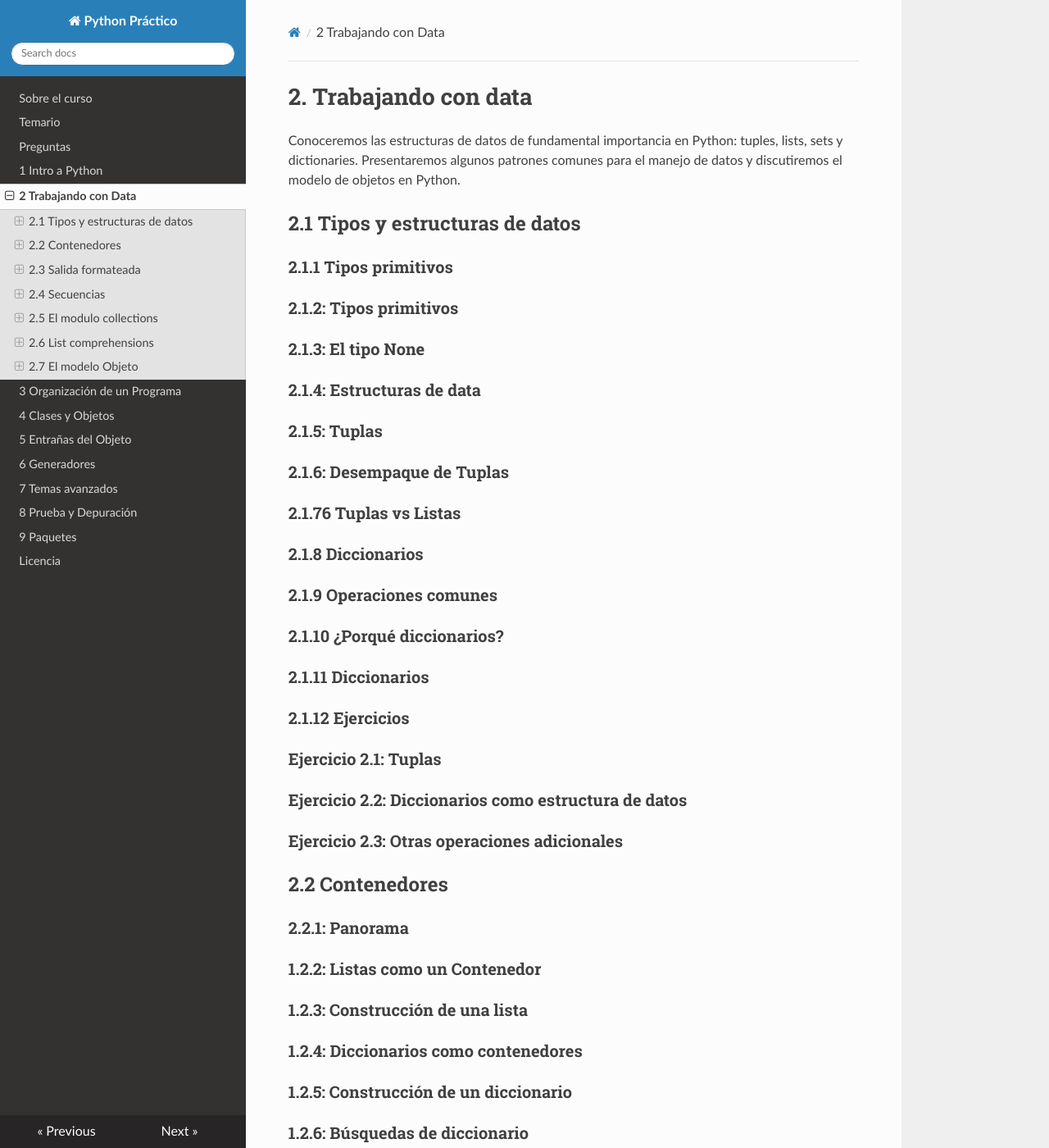
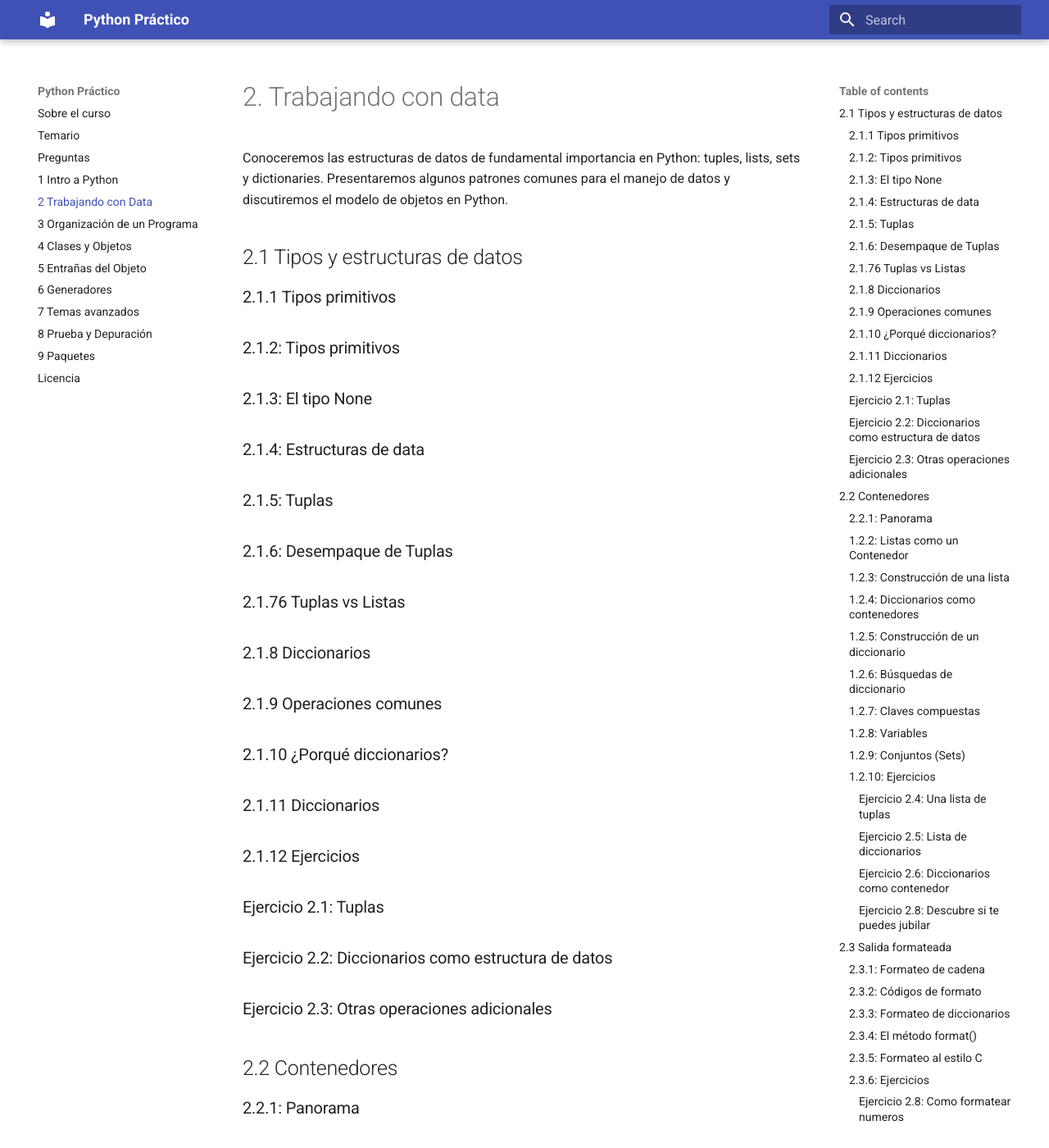
Before and after one commit to pythonpanama/pythonpractico_ssg, an MkDocs documentation site: the page built from docs/2.md, in a window 1280 px wide and 1400 px high. Shown: the whole window at 82% size. Built offline with MkDocs 1.6.1 and Material for MkDocs 9.7.7, drawn with Linux system fonts in a browser that asks for light colours; nearby versions of some CDN libraries; part of the change alters nothing that is shown; some of the changed text lies outside the part shown.

```diff
--- a/mkdocs.yml
+++ b/mkdocs.yml
@@ -1,8 +1,10 @@
 site_name: Python Práctico
 theme:
-  name: readthedocs
+  name: material
   hljs_languages:
     - python
+    - shell
+    - bash
 nav:
   - Sobre el curso: README.md
   - Temario: temario.md
```
